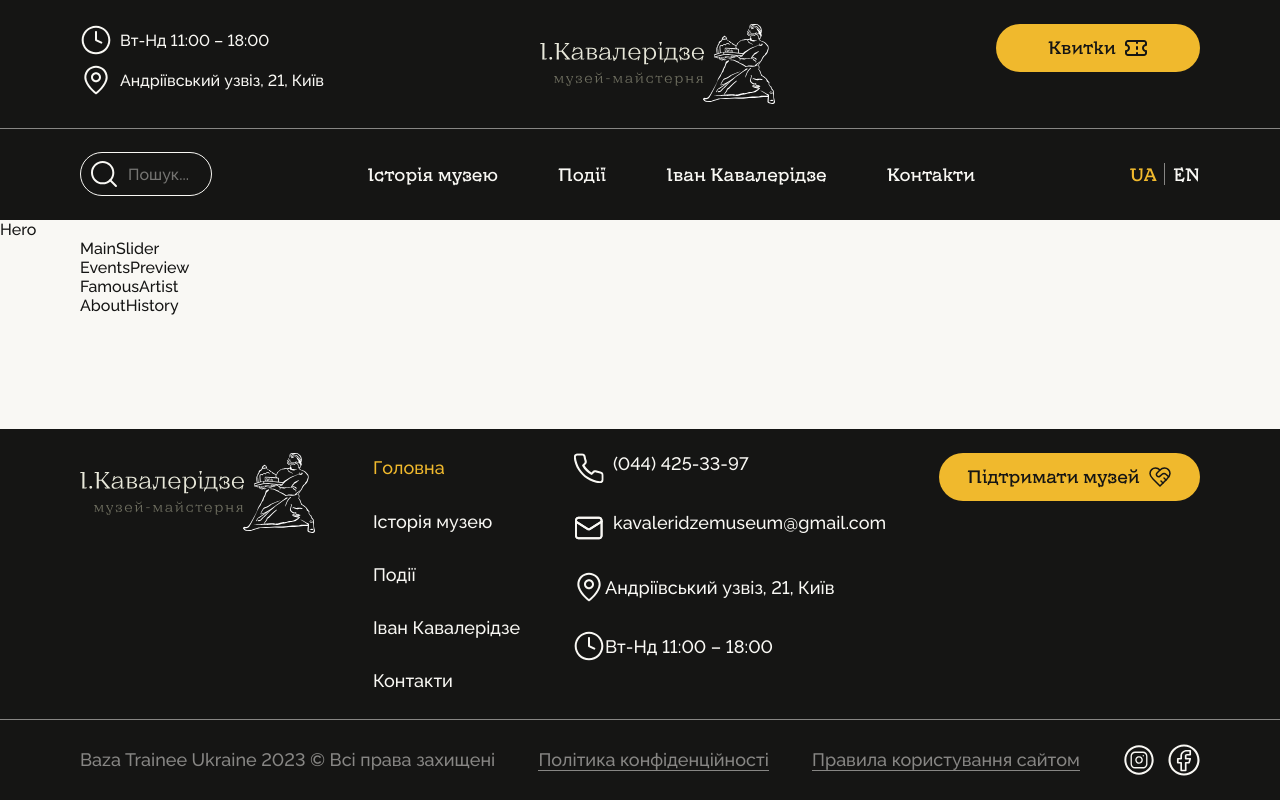
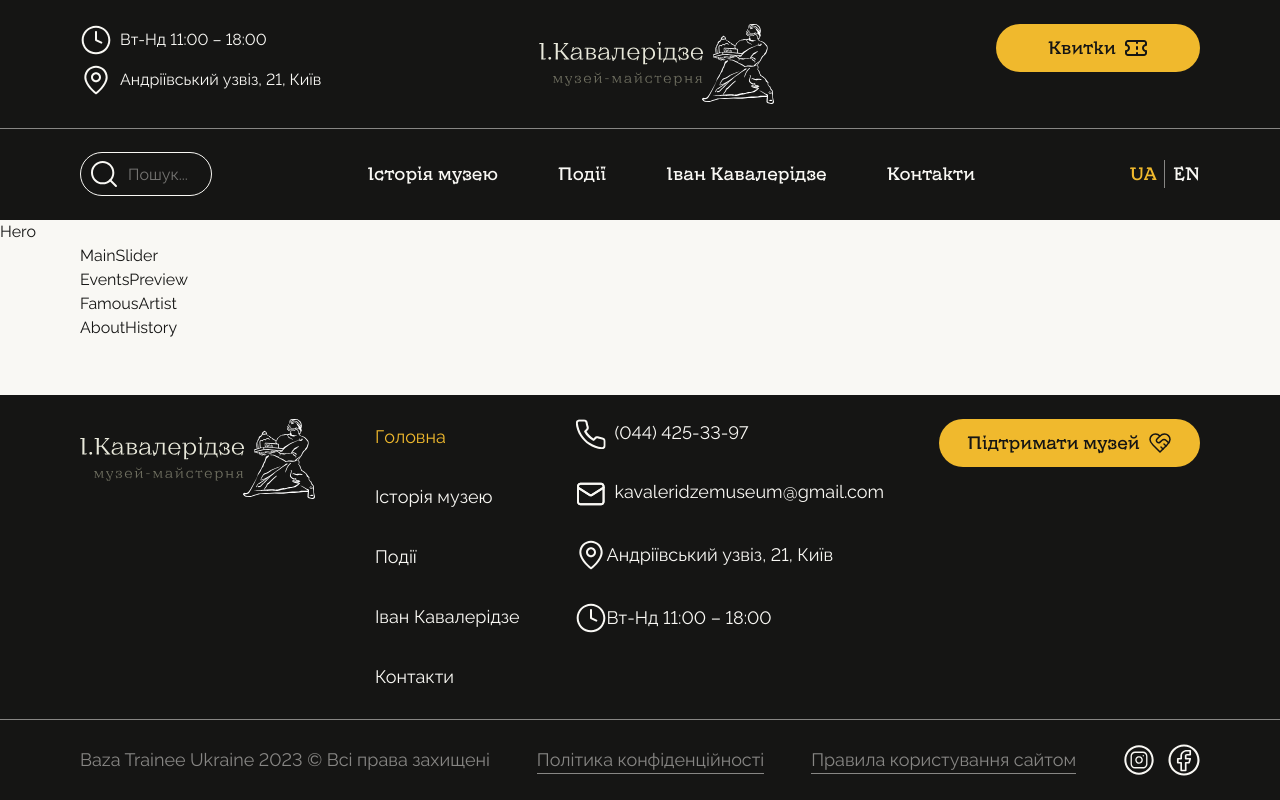
Before and after one commit to baza-trainee/kavaleridze, a React (Vite) app: page / in a window 1280 px wide. Built offline with nearby package versions, Linux system fonts and the light colour scheme.

Commit message:
feature: add typography styled from style guide, fix: change in exist components on new setting of typography

```diff
--- a/src/components/Breadcrumbs/Breadcrumbs.tsx
+++ b/src/components/Breadcrumbs/Breadcrumbs.tsx
@@ -41,7 +41,11 @@ const createBreadcrumbNameMap = (routing: RoutingProps[]) => {
 };
 
 function LinkRouter(props: LinkRouterProps) {
-  return <Link {...props} component={RouterLink as any} />;
+  return (
+    <Typography variant="breadcrumbs">
+      <Link {...props} component={RouterLink as any} />
+    </Typography>
+  );
 }
 
 function Page() {
@@ -62,7 +66,7 @@ function Page() {
             const breadcrumbNameMap = createBreadcrumbNameMap(routing);
 
             return last ? (
-              <Typography sx={{ color: '#151514', fontSize: 'inherit', fontWeight: 'inherit' }} key={to}>
+              <Typography variant="breadcrumbs" sx={{ color: '#151514' }} key={to}>
                 {breadcrumbNameMap[to]}
               </Typography>
             ) : (
--- a/src/components/Contacts/Contacts.tsx
+++ b/src/components/Contacts/Contacts.tsx
@@ -1,4 +1,4 @@
-import { useTheme, Container } from '@mui/material';
+import { useTheme, Container, Typography } from '@mui/material';
 import { FC, useState } from 'react';
 import { BoxContact, ContactButton, ContactItem, ContactLink, ContactList, ContactPaper, Paragraph, Title } from './style.ts';
 import FeedBackForm from '../Form/Form.tsx';
@@ -32,24 +32,32 @@ const Contacts: FC = () => {
               <ContactItem>
                 <Title variant="h3">Подзвонити до нас</Title>
                 <ContactLink sx={textHover} href={`tel:${phone}`} className="Blondie">
+                  <Typography component="span" variant="body1">
                     {phone}
+                  </Typography>
                 </ContactLink>
               </ContactItem>
               <ContactItem>
                 <Title variant="h3">Як нас знайти</Title>
                 <BoxContact>
-                  <Paragraph><strong>Метро:</strong> до станції «Контрактова площа», далі пройти пішки близько 1 км.</Paragraph>
                   <Paragraph>
-                    <strong>Фунікулер:</strong> від станції «Поштова площа» піднятися до Михайлівської площі, далі пройти по вулиці Володимирській до
-                    Андріївського узвозу, 21.
+                    <strong>Метро:</strong> до станції «Контрактова площа», далі пройти пішки близько 1 км.
                   </Paragraph>
-                  <Paragraph><strong>Автобус:</strong> 114; 119; 18ТР.</Paragraph>
+                  <Paragraph>
+                    <strong>Фунікулер:</strong> від станції «Поштова площа» піднятися до Михайлівської площі, далі пройти по вулиці
+                    Володимирській до Андріївського узвозу, 21.
+                  </Paragraph>
+                  <Paragraph>
+                    <strong>Автобус:</strong> 114; 119; 18ТР.
+                  </Paragraph>
                 </BoxContact>
               </ContactItem>
               <ContactItem>
                 <Title variant="h3">Написати нам</Title>
                 <ContactButton onClick={handleClickOpen} sx={{ textHover }} variant="text">
-                  {email}
+                  <Typography component="span" variant="body1">
+                    {email}
+                  </Typography>
                 </ContactButton>
               </ContactItem>
             </ContactList>
--- a/src/components/Contacts/style.ts
+++ b/src/components/Contacts/style.ts
@@ -1,16 +1,16 @@
 import { List, styled, ListItem, Typography, Box, Link, Button } from '@mui/material';
 
 export const ContactLink = styled(Link)(({ theme }) => ({
-  mb: '16px',
-  fontSize: '14px',
-  fontWeight: 400,
+  // mb: '16px',
+  // fontSize: '14px',
+  // fontWeight: 400,
   color: 'inherit',
   display: 'inline-block',
   textDecoration: 'none',
   marginBottom: '16px',
-  [theme.breakpoints.up('md')]: {
-    fontSize: '18px',
-  },
+  // [theme.breakpoints.up('md')]: {
+  //   fontSize: '18px',
+  // },
 }));
 
 export const ContactList = styled(List)(({ theme }) => ({
@@ -45,18 +45,19 @@ export const ContactItem = styled(ListItem)(({ theme }) => ({
   padding: 0,
 }));
 
-export const Title = styled(Typography)(({ theme }) => ({
-  fontSize: '18px',
-  fontWeight: 600,
+export const Title = styled(Typography)({
+  display: 'block',
+  // fontSize: '18px',
+  // fontWeight: 600,
   marginBottom: '16px',
 
-  [theme.breakpoints.up('md')]: {
-    fontSize: '20px',
-  },
-  [theme.breakpoints.up('lg')]: {
-    fontSize: '24px',
-  },
-}));
+  // [theme.breakpoints.up('md')]: {
+  //   fontSize: '20px',
+  // },
+  // [theme.breakpoints.up('lg')]: {
+  //   fontSize: '24px',
+  // },
+});
 export const BoxContact = styled(Box)({
   fontSize: '14px',
   fontWeight: 400,
@@ -64,23 +65,24 @@ export const BoxContact = styled(Box)({
 });
 
 export const Paragraph = styled(Typography)(({ theme }) => ({
-  fontSize: '14px',
+  // fontSize: '14px',
   margin: 0,
-  lineHeight: '28px',
-  [theme.breakpoints.up('md')]: {
-    fontSize: '18px',
-  },
+  // lineHeight: '28px',
+  // [theme.breakpoints.up('md')]: {
+  //   fontSize: '18px',
+  // },
 }));
 
 export const ContactButton = styled(Button)(({ theme }) => ({
-  mb: '16px',
-  fontSize: '14px',
-  fontWeight: 400,
   marginBottom: '16px',
-  fontFamily: 'Raleway',
+  // mb: '16px',
+
   padding: 0,
   color: 'inherit',
-  [theme.breakpoints.up('md')]: {
-    fontSize: '18px',
-  },
+  // fontSize: '14px',
+  // fontWeight: 400,
+  // fontFamily: 'Raleway',
+  // [theme.breakpoints.up('md')]: {
+  //   fontSize: '18px',
+  // },
 }));
--- a/src/components/Header/desktop/DesktopNavMenu.tsx
+++ b/src/components/Header/desktop/DesktopNavMenu.tsx
@@ -1,5 +1,5 @@
 import { FC } from 'react';
-import { useTheme, ListItem, Box } from '@mui/material';
+import { useTheme, ListItem, Box, Typography } from '@mui/material';
 import { Link } from 'react-router-dom';
 import useActiveLink from '../../../hooks/useActiveLink';
 
@@ -35,7 +35,9 @@ const NavMenuItem: FC<NavMenuItemProp> = ({ href, title }) => {
           color: isActiveLink ? theme.palette.primary.main : theme.palette.text.primary,
           '&:hover': { color: theme.palette.primary.dark },
         }}>
-        {title}
+        <Typography variant="navigationKyiv" component="span">
+          {title}
+        </Typography>
       </Box>
     </ListItem>
   );
--- a/src/components/Header/mobile/MobileMainMenu.tsx
+++ b/src/components/Header/mobile/MobileMainMenu.tsx
@@ -1,5 +1,5 @@
 import { FC } from 'react';
-import { Box, ListItem, ListItemButton, ListItemIcon } from '@mui/material';
+import { Box, ListItem, ListItemButton, ListItemIcon, Typography } from '@mui/material';
 import { Link } from 'react-router-dom';
 import useActiveLink from '../../../hooks/useActiveLink';
 import SvgSpriteIcon from '../../PrimaryButton/SvgSpriteIcon';
@@ -27,7 +27,9 @@ const MobileMainMenu: FC<MobileMainMenuProp> = ({ title, href, openSubMenu, clos
             color: (theme) => (isActiveLink ? theme.palette.primary.main : theme.palette.text.primary),
             '&:hover': { color: (theme) => theme.palette.primary.dark },
           }}>
-          {title}
+          <Typography variant="navigationKyiv" component="span">
+            {title}
+          </Typography>
           <ListItemIcon sx={{ minWidth: 24, color: 'inherit', position: 'absolute', top: '50%', right: 0, transform: 'translateY(-50%)' }}>
             <SvgSpriteIcon svgSpriteId="arrowRight_icon" />
           </ListItemIcon>
@@ -42,13 +44,15 @@ const MobileMainMenu: FC<MobileMainMenuProp> = ({ title, href, openSubMenu, clos
         to={href}
         onClick={closeMainMenu}
         sx={{
-          height: { xs: 'auto', md: 40 },
           py: 1,
           width: '100%',
+          lineHeight: 1,
           color: (theme) => (isActiveLink ? theme.palette.primary.main : theme.palette.text.primary),
           '&:hover': { color: (theme) => theme.palette.primary.dark },
         }}>
-        {title}
+        <Typography variant="navigationKyiv" component="span">
+          {title}
+        </Typography>
       </Box>
     </ListItem>
   );
--- a/src/components/Header/mobile/SubMenu.tsx
+++ b/src/components/Header/mobile/SubMenu.tsx
@@ -1,5 +1,5 @@
 import { FC } from 'react';
-import { Box, ListItem, Stack, Button, List } from '@mui/material';
+import { Box, ListItem, Stack, Button, List, Typography } from '@mui/material';
 import { Link } from 'react-router-dom';
 import useActiveLink from '../../../hooks/useActiveLink';
 import SvgSpriteIcon from '../../PrimaryButton/SvgSpriteIcon';
@@ -33,11 +33,12 @@ const SubmenuItem: FC<SubmenuItemProps> = ({ title, href, closeMainMenu }) => {
         onClick={closeMainMenu}
         sx={{
           width: '100%',
-          fontFamily: (theme) => theme.typography.body2,
           color: (theme) => (isActiveLink ? theme.palette.primary.main : theme.palette.text.primary),
           '&:hover': { color: (theme) => theme.palette.primary.dark },
         }}>
-        {title}
+        <Typography variant="navigationKyiv" component="span">
+          {title}
+        </Typography>
       </Box>
       <Link to={href}></Link>
     </ListItem>
--- a/src/components/Header/parts/Info.tsx
+++ b/src/components/Header/parts/Info.tsx
@@ -7,11 +7,11 @@ const { general } = data;
 const Info: FC = () => {
   return (
     <Stack direction="column" gap={1} alignItems={{ xs: 'center', lg: 'start' }}>
-      <Typography variant="body1" component="p" sx={{ display: 'flex', alignItems: 'center', gap: 1 }}>
+      <Typography variant="body2" component="p" sx={{ display: 'flex', alignItems: 'center', gap: 1 }}>
         <SvgSpriteIcon svgSpriteId="clock_icon" />
         {general.workingHours}
       </Typography>
-      <Typography variant="body1" component="p" sx={{ display: 'flex', alignItems: 'center', gap: 1 }}>
+      <Typography variant="body2" component="p" sx={{ display: 'flex', alignItems: 'center', gap: 1 }}>
         <SvgSpriteIcon svgSpriteId="location_icon" />
         {general.location}
       </Typography>
--- a/src/components/Header/parts/NavMenu.tsx
+++ b/src/components/Header/parts/NavMenu.tsx
@@ -9,8 +9,6 @@ const NavMenu: FC<PropsWithChildren> = ({ children }) => {
       sx={{
         display: 'grid',
         gap: { xs: 2, md: 3, lg: '60px' },
-        fontFamily: 'Kyiv Type',
-        fontSize: { md: '16px', lg: '18px' },
         gridTemplate: { xs: 'repeat(5, auto)/1fr', lg: '1fr/repeat(4, auto)' },
       }}>
       {children}
--- a/src/theme/components.ts
+++ b/src/theme/components.ts
@@ -9,6 +9,7 @@ import { MuiSvgIcon } from './themed-components/svgIcon.modifier';
 import { MuiInputBase, MuiOutlinedInput, MuiTextField } from './themed-components/textField.modifier';
 import { MuiTooltip } from './themed-components/tooltip.modifier';
 import { MuiCssBaseline } from './themed-components/cssBaseline.modifier';
+import { MuiTypography } from './themed-components/typography.modifier';
 
 import { Theme } from '@mui/material/styles';
 
@@ -25,4 +26,5 @@ export const components: Components<Theme> = {
   MuiListItemButton,
   MuiFab,
   MuiTooltip,
+  MuiTypography,
 };
--- a/src/theme/themed-components/button.modifier.ts
+++ b/src/theme/themed-components/button.modifier.ts
@@ -14,9 +14,10 @@ export const MuiButton: Components<Theme>['MuiButton'] = {
     disableFocusRipple: true,
   },
   styleOverrides: {
-    root: {
+    root: ({ theme }) => ({
       textTransform: 'none',
-    },
+      color: theme.palette.common.black,
+    }),
     startIcon: {
       '& > *:first-of-type': {
         fontSize: '1.5rem',
--- /dev/null
+++ b/src/theme/themed-components/typography.modifier.tsx
@@ -0,0 +1,209 @@
+import { Components, Theme } from '@mui/material/styles';
+
+declare module '@mui/material/Typography' {
+  interface TypographyPropsVariantOverrides {
+    title: true;
+    h1: true;
+    h2: true;
+    h3Kyiv: true;
+    h3: true;
+    subhead: true;
+    body2Kyiv: true;
+    breadcrumbs: true;
+    navigationRale: true;
+    navigationKyiv: true;
+    caption: true;
+  }
+}
+export const MuiTypography: Components<Theme>['MuiTypography'] = {
+  defaultProps: {
+    variant: 'body1',
+  },
+
+  variants: [
+    {
+      props: { variant: 'title' },
+      style: ({ theme }) => ({
+        fontFamily: 'Kyiv Type',
+        fontSize: 32,
+        lineHeight: 1.125, //36px,
+        [theme.breakpoints.up('md')]: {
+          fontSize: 40,
+          lineHeight: 1.1, //44px,
+        },
+        [theme.breakpoints.up('lg')]: {
+          fontSize: 48,
+          lineHeight: 1.083, //52px,
+        },
+      }),
+    },
+    {
+      props: { variant: 'h1' },
+      style: ({ theme }) => ({
+        fontFamily: 'Kyiv Type',
+        fontSize: 24,
+        lineHeight: 1.167, //28px,
+        [theme.breakpoints.up('md')]: {
+          fontSize: 32,
+          lineHeight: 1.125, //36px,
+        },
+        [theme.breakpoints.up('lg')]: {
+          fontSize: 40,
+          lineHeight: 1.1, //44px,
+        },
+      }),
+    },
+    {
+      props: { variant: 'h2' },
+      style: ({ theme }) => ({
+        fontFamily: 'Kyiv Type',
+        fontSize: 20,
+        lineHeight: 1.2, // '24px',
+        [theme.breakpoints.up('md')]: {
+          fontSize: 24,
+          lineHeight: 1.167, // '28px',
+        },
+        [theme.breakpoints.up('lg')]: {
+          fontSize: 32,
+          lineHeight: 1.125, //'36px',
+        },
+      }),
+    },
+    {
+      props: { variant: 'h3Kyiv' },
+      style: ({ theme }) => ({
+        fontFamily: 'Kyiv Type',
+        fontVariantNumeric: 'lining-nums proportional-nums',
+        fontSize: 18,
+        lineHeight: 1.222, // '22px',
+        [theme.breakpoints.up('md')]: {
+          fontSize: 20,
+          lineHeight: 1.2, //'24px',
+        },
+        [theme.breakpoints.up('lg')]: {
+          fontSize: 24,
+          lineHeight: 1.167, // 28px,
+        },
+      }),
+    },
+    {
+      props: { variant: 'h3' },
+      style: ({ theme }) => ({
+        fontFamily: 'Raleway',
+        fontVariantNumeric: 'lining-nums proportional-nums',
+        fontWeight: 600,
+        fontSize: 18,
+        lineHeight: 1.222, //22px,
+        [theme.breakpoints.up('md')]: {
+          fontSize: 20,
+          lineHeight: 1.2, //24px,
+        },
+        [theme.breakpoints.up('lg')]: {
+          fontSize: 24,
+          lineHeight: 1.167, //28px,
+        },
+      }),
+    },
+    {
+      props: { variant: 'subhead' },
+      style: ({ theme }) => ({
+        fontFamily: 'Raleway',
+        fontVariantNumeric: 'lining-nums proportional-nums',
+        fontWeight: 500,
+        fontSize: 18,
+        lineHeight: 1.222, //22px,
+        [theme.breakpoints.up('md')]: {
+          fontSize: 20,
+          lineHeight: 1.2, //24px,
+        },
+        [theme.breakpoints.up('lg')]: {
+          fontSize: 24,
+          lineHeight: 1.167, //28px,
+        },
+      }),
+    },
+    {
+      props: { variant: 'body1' },
+      style: ({ theme }) => ({
+        fontFamily: 'Raleway',
+        fontVariantNumeric: 'lining-nums proportional-nums',
+        fontSize: 14,
+        lineHeight: 1.429, //20px,
+        [theme.breakpoints.up('md')]: {
+          fontSize: 18,
+          lineHeight: 1.555, //28px,
+        },
+      }),
+    },
+    {
+      props: { variant: 'body2' },
+      style: {
+        fontFamily: 'Raleway',
+        fontVariantNumeric: 'lining-nums proportional-nums',
+        fontSize: 16,
+        lineHeight: 1.5, //24px,
+      },
+    },
+    {
+      props: { variant: 'body2Kyiv' },
+      style: {
+        fontFamily: 'Kyiv Type',
+        fontVariantNumeric: 'lining-nums proportional-nums',
+        fontSize: 16,
+        lineHeight: 1.5, //'24px',
+      },
+    },
+    {
+      props: { variant: 'breadcrumbs' },
+      style: {
+        fontFamily: 'Raleway',
+        fontVariantNumeric: 'lining-nums proportional-nums',
+        fontSize: 14,
+        lineHeight: 1.143, //'16px',
+      },
+    },
+    {
+      props: { variant: 'navigationRale' },
+      style: ({ theme }) => ({
+        fontFamily: 'Raleway',
+        fontVariantNumeric: 'lining-nums proportional-nums',
+        fontSize: 16,
+        lineHeight: 'normal',
+        fontWeight: 500,
+
+        [theme.breakpoints.up('lg')]: {
+          fontSize: 18,
+        },
+      }),
+    },
+    {
+      props: { variant: 'navigationKyiv' },
+      style: ({ theme }) => ({
+        fontFamily: 'Kyiv Type',
+        fontVariantNumeric: 'lining-nums proportional-nums',
+        fontSize: 16,
+        lineHeight: 'normal',
+        fontWeight: 500,
+
+        [theme.breakpoints.up('lg')]: {
+          fontSize: 18,
+        },
+      }),
+    },
+    {
+      props: { variant: 'caption' },
+      style: ({ theme }) => ({
+        fontFamily: 'Raleway',
+        fontVariantNumeric: 'lining-nums proportional-nums',
+        fontSize: 14,
+        lineHeight: 1.429, //'20px',
+        fontWeight: 400,
+
+        [theme.breakpoints.up('md')]: {
+          fontSize: 16,
+          lineHeight: 1.5, //'24px',
+        },
+      }),
+    },
+  ],
+};
--- a/src/theme/typography.ts
+++ b/src/theme/typography.ts
@@ -4,21 +4,20 @@ export const typography: TypographyOptions = {
   fontFamily: 'Raleway',
   button: {
     fontFamily: 'Kyiv Type',
+    fontVariantNumeric: 'lining-nums proportional-nums',
     fontSize: 18,
     fontWeight: 500,
   },
-  body1: {
-    fontVariantNumeric: 'lining-nums proportional-nums',
-    fontSize: 16,
-    fontStyle: 'normal',
-    fontWeight: 500,
-    lineHeight: 'normal',
-  },
-  body2: {
-    fontFamily: 'Kyiv Type',
-    fontSize: 16,
-    fontWeight: 500,
-    lineHeight: 'normal',
-  },
+  // body1: {
+  //   fontVariantNumeric: 'lining-nums proportional-nums',
+  //   fontSize: 16,
+  //   fontStyle: 'normal',
+  //   lineHeight: 'normal',
+  // },
+  // body2: {
+  //   fontFamily: 'Kyiv Type',
+  //   fontSize: 16,
+  //   lineHeight: 'normal',
+  // },
   //TODO: add typography for titles
 };
```
